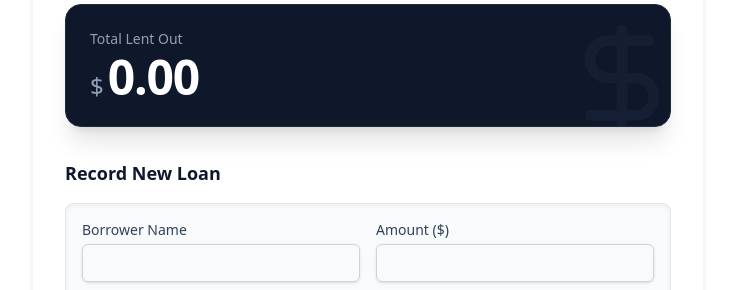
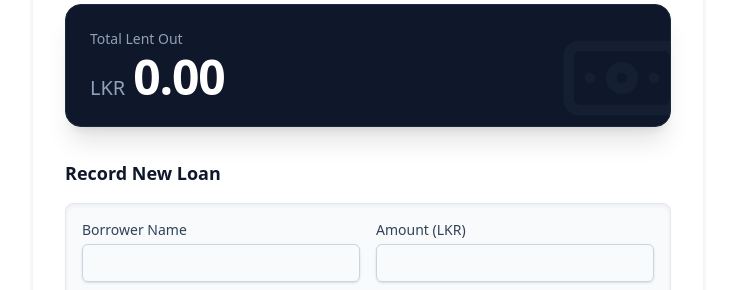
Before and after one commit to yashbim/loan-tracker, a Next.js app: page / in a window 1280 px wide. Shown: the part 129-419 px from the top of the page, without its empty margins (272-1007 px from the left). Built offline with nearby package versions, Linux system fonts and the light colour scheme; no server answers; the database is empty.

Commit message:
changed currency

```diff
--- a/app/page.tsx
+++ b/app/page.tsx
@@ -1,7 +1,7 @@
 import { supabase } from '@/lib/supabase/client';
 import AddLoanForm from '@/components/AddLoanForm';
 import LoanCard from '@/components/LoanCard';
-import { DollarSign } from 'lucide-react';
+import { Banknote } from 'lucide-react';
 
 export const revalidate = 0;
 
@@ -32,13 +32,13 @@ export default async function Dashboard() {
         <div className="relative z-10">
           <p className="text-sm font-medium text-slate-400 mb-1">Total Lent Out</p>
           <div className="flex items-baseline gap-1">
-            <span className="text-2xl font-medium text-slate-400">$</span>
+            <span className="text-xl font-medium text-slate-400 mr-1">LKR</span>
             <span className="text-5xl font-bold tracking-tight">
               {totalLent.toLocaleString(undefined, { minimumFractionDigits: 2, maximumFractionDigits: 2 })}
             </span>
           </div>
         </div>
-        <DollarSign className="absolute -right-4 -bottom-4 w-32 h-32 text-slate-800 opacity-50" />
+        <Banknote className="absolute -right-4 -bottom-4 w-32 h-32 text-slate-800 opacity-50" />
       </section>
 
       {/* Add Loan Form Section */}
--- a/components/AddLoanForm.tsx
+++ b/components/AddLoanForm.tsx
@@ -37,7 +37,7 @@ export default function AddLoanForm() {
         </div>
         <div>
           <label htmlFor="amount" className="block text-sm font-medium text-slate-700 mb-1">
-            Amount ($)
+            Amount (LKR)
           </label>
           <input
             type="number"
--- a/components/LoanCard.tsx
+++ b/components/LoanCard.tsx
@@ -1,7 +1,7 @@
 'use client';
 
 import { markAsPaid } from '@/lib/actions/loan-actions';
-import { Calendar, User, DollarSign, CheckCircle } from 'lucide-react';
+import { Calendar, User, Banknote, CheckCircle } from 'lucide-react';
 
 interface Loan {
   id: string;
@@ -22,7 +22,7 @@ export default function LoanCard({ loan }: { loan: Loan }) {
           <h3 className="font-semibold text-slate-900">{loan.borrower_name}</h3>
         </div>
         <div className="flex items-center gap-1 font-bold text-slate-900">
-          <DollarSign className="w-4 h-4" />
+          <span className="text-xs text-slate-500 font-medium mr-0.5">LKR</span>
           {Number(loan.amount).toLocaleString()}
         </div>
       </div>
```
